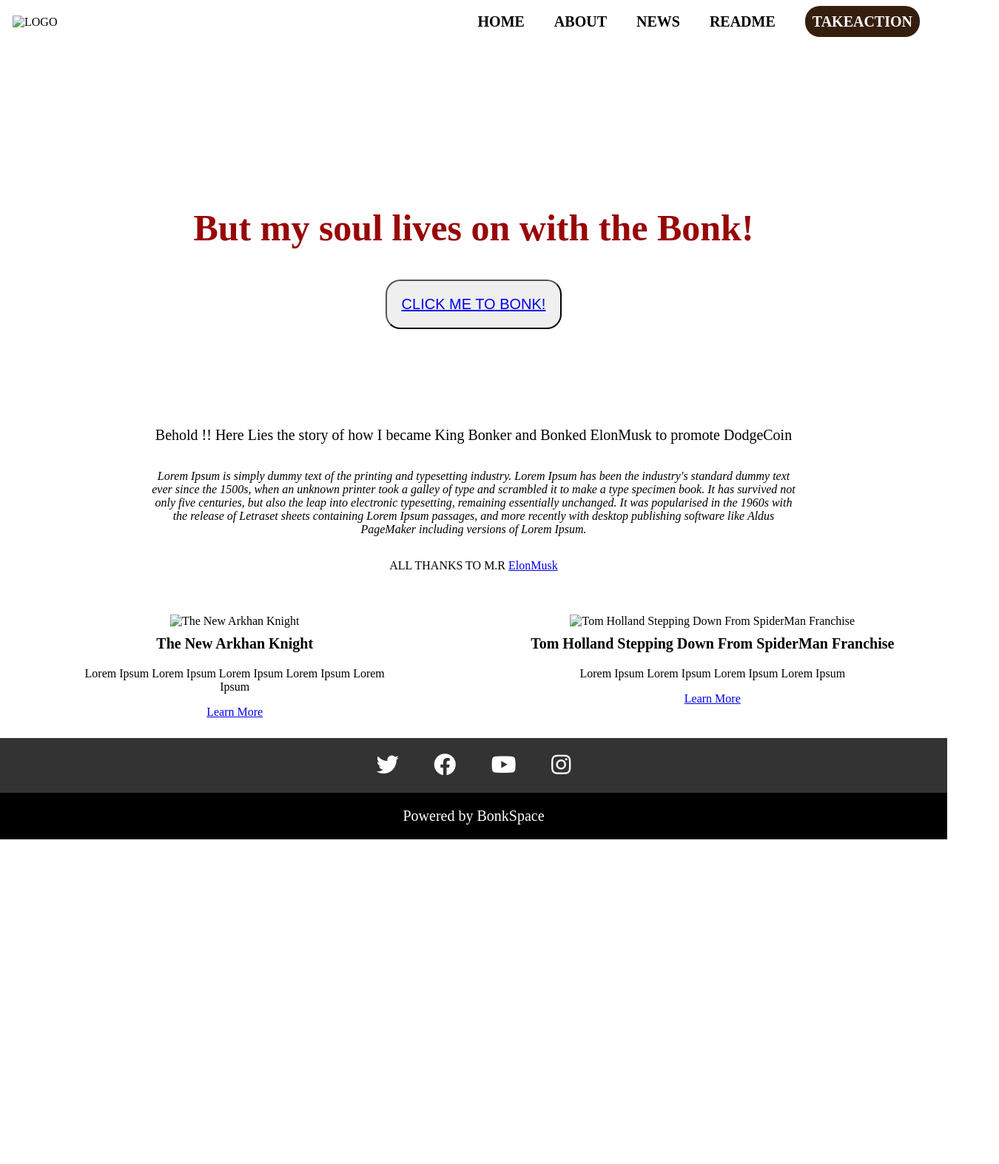
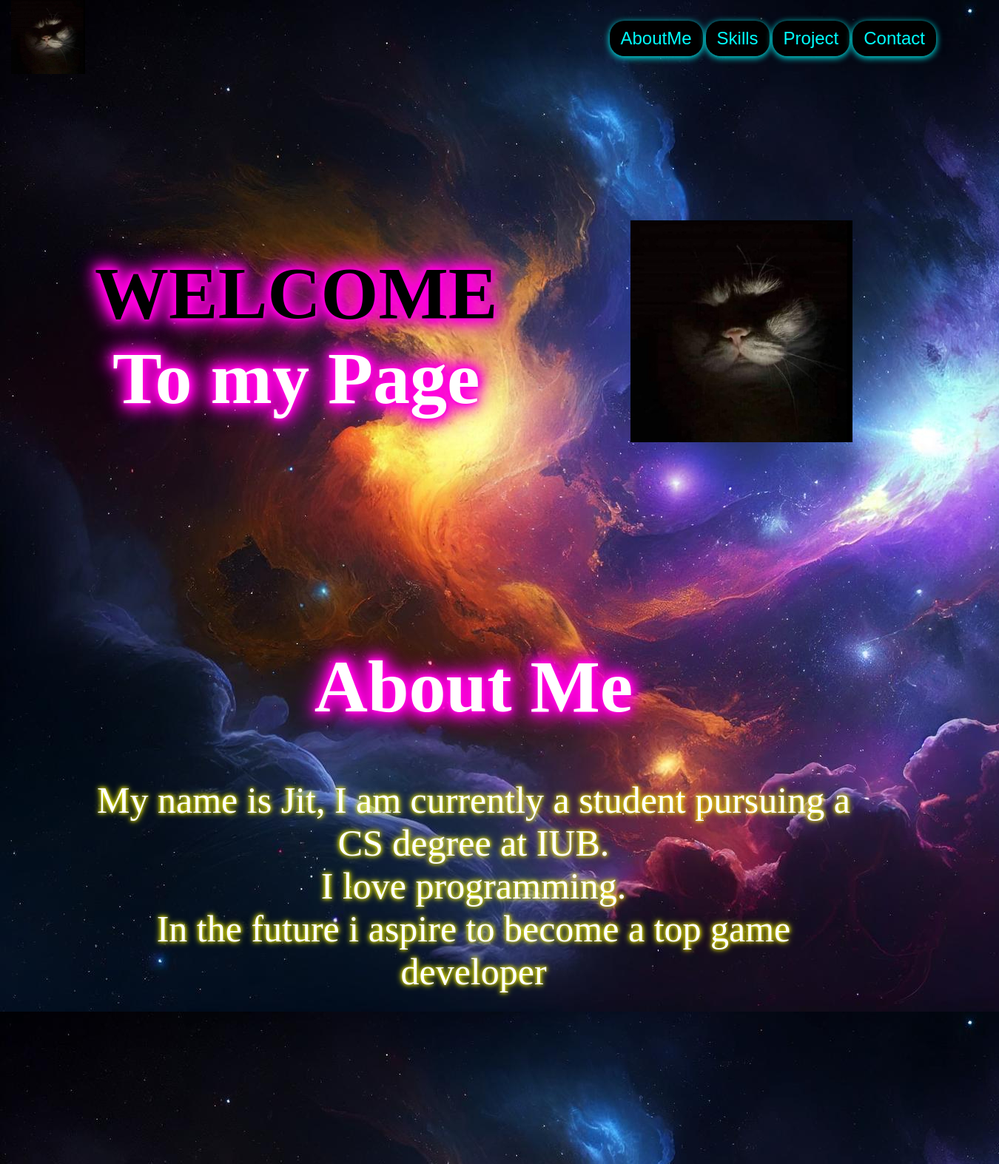
Before and after one commit to Plasma4321/Portfolio, a plain HTML site: page Portfolio.html in a window 1280 px wide. Shown: the top 1574 px of the page at 74% size, 1350 px wide, since content can reach past the window. Before the commit the page ends 1135 px from the top, so only its background shows below. Drawn offline with Linux system fonts and the light colour scheme.

Commit message:
FirstForm

```diff
--- a/Portfolio.css
+++ b/Portfolio.css
@@ -1,131 +1,121 @@
+body {
+  background: url('outerspace.jpg') ;
+  margin: 0px;
+}
 
-        body {
-            font-family: 'Times New Roman', Times, serif;
-            color: #000000;
-            margin: 0;
+nav {
+    display: flex; /* For Horizontally */
+    justify-content: space-between;/* There will be a gap between new contents */
+    align-items: center; /* Centre of the navigation section */
+    padding: 0px 15px;/* UD LR */
 }
-        nav {
+a.buttonanchor{
+    color: #0ff;
+    text-decoration: none;
+}
+a.buttonanchor:hover {
+  background: #0ff;
+  color: #000;
+  box-shadow: 0 0 5px #0ff, 0 0 15px #0ff;
+}
+a.buttonanchor:hover .Nezokoimage {
+  visibility: visible;
+}
+button {
+  font-size: 1.5em;
+  padding: 10px 15px; /* UD LR */
+  color: #0ff;  /* Color of button text */
+  border: none;
+  border-radius: 20px;    /*Kinda Rounded Button */
+  background: #000; /*Button Skin Color */
+  box-shadow: 0 2px 10px #0ff; /*Shift of shadow H-Shift V-Shift BlurSizeOfShadow, the more number of times i repeat the more darker the color */
+}
+
+button:hover {
+  background: #0ff;
+  color: #000;
+  box-shadow: 0 0 5px #0ff, 0 0 15px #0ff;
+}
+
+.Nezokoimage{
+  visibility: hidden;
+  width: 100px;
+  height: 100px;
+  position: absolute;
+}
+
+button:active,button.active {
+    background: #ff0;
+      color: #000;
+      box-shadow: 0 0 5px #ff0, 0 0 15px #ff0, 0 0 25px #ff0, 0 0 35px #ff0;
+}
+.neontxt {
+    color: #ffffff;
+    text-shadow:
+    0 0 5px #ff00de,
+    0 0 10px #ff00de,
+    0 0 15px #ff00de,
+    0 0 20px #ff00de,
+    0 0 25px #ff00de,
+    0 0 30px #ff00de,
+    0 0 35px #ff00de;
+}
+.neontxt2{
+    color: #ffffff;
+    text-shadow:
+    0 0 5px #ff0,
+    0 0 10px #ff0;
+}
+.Firsttext{
     display: flex;
     justify-content: space-between;
-            align-items: center;
-            padding: 0px 15px;
-        }
-
-        nav ul {
-            list-style: none;
-            display: flex;
-        }
-
-        nav li {
-            margin: 0 20px;
-        }
-
-        nav a {
-            text-decoration: none;
-            color: #000000;
-            font-weight: bold;
-            font-size: 20px;
-        }
-
-        .TAKEACT {
-            margin: 0 20px;
-        }
-
-        .TAKEACT a {
-            background-color: #361e0e;
-            border-radius: 20px;
-            padding: 10px;
-            color: #fff;
-            font-weight: bold;
-        }
-        .content {
-            padding: 80px;
-            margin-top: 20px;
-        }
-
-        .custom-button {
-            background-color: #361e0e;
-            border-radius: 20px;
-            padding: 10px 20px;
-            color: #fff;
-            font-weight: bold;
-            font-size: 16px;
-            display: block;
-        }
-        header {
-            background-image: url('Dodge Coin Icon.jpg');
-            background-size: cover;
-            background-position: center;
-            border-radius: 5px;
+    font-size: 50px;
+    padding-left: 10%;
+    padding-right: 10%;
+    height: 700px;
     text-align: center;
-            padding: 2px;
+    align-items: center; /* Centre of the section */
 
 }
+.Secondtext{
+    font-size: 50px;
+    padding-left: 10%;
+    padding-right: 10%;
+    height: 700px;
+    text-align: center;
+    align-items: center;
+}
+.Thirdtext{
 
-        h1{
-            color: rgb(152, 6, 6);
     font-size: 50px;
+    padding-left: 10%;
+    padding-right: 10%;
+    height: 500px;
+    text-align: center;
+    align-items: center;
 }
-        h2{
-            color: rgb(255, 255, 255);
-            font-size: 40px;
+.Fourthtext{
+
+    font-size: 50px;
+    padding-left: 10%;
+    padding-right: 10%;
+    height: 500px;
+    text-align: center;
+    align-items: center;
 }
-        .BONK{
-            color: rgb(38, 0, 255);
-            border-radius: 20px;
-            padding: 20px;
-            font-size: 20px;
-        }
-        .title{
+.Fifthtext{
+    font-size: 50px;
+    padding-left: 10%;
+    padding-right: 10%;
+    height: 300px;
     text-align: center;
-            padding-top: 30px;
-            font-size: 20px;
-        }
-        .inside{
-            text-align: center;
-            padding-top: 15px;
-            margin-left: 200px;
-            margin-right: 200px;
-            font-style: italic;
-        }
-        .finish{
-            text-align: center;
-            padding-top: 15px;
-        }
-        .image-container {
-            display: flex;
-            justify-content: space-between;
-        }
-
-        .image-box {
-            text-align: center;
-            width: 48%;
-            margin: 10px;
-        }
-
-        .image-box img {
-            max-width: 100%;
-            height: auto;
-        }
-
-        .image-box h3 {
-            font-size: 20px;
-            margin-top: 10px;
-        }
-
-        .image-box p {
-            font-size: 16px;
-            text-align: center;
-            margin-left: 100px;
-            margin-right: 100px;
+    align-items: center;
 }
 .social-box {
-            background-color: #333;
     text-align: center;
     padding: 20px 0;
     margin: 0;
 }
-
 .social-icon {
     font-size: 30px;
     color: #fff;
@@ -133,11 +123,33 @@
     cursor: pointer;
     text-decoration: none;
 }
-        .powered-by {
-            text-align: center;
-            background-color: #000000;
-            color: #fff;
-            padding: 20px 0;
-            font-size: 20px;
+@media (max-width: 600px) {
+  .Nezokoimage {
+    width: 50px;
+    height: 50px;
+  }
+  h1{
+    font-size: 50px;
+  }
+  h2{
+    font-size: 40px;
+  }
+  h3{
+    font-size: 30px;
+  }
+  p{
+    font-family: 'Barlow', sans-serif;
+  }
+  .Firsttext{
     margin: 0;
+    padding: 0;
+    display: block; /* For Vertical */
   }
+  .Secondtext{
+    height: 1000px;
+  }
+  .Thirdtext{
+    height: 800px;
+  }
+
+}
--- a/Portfolio.html
+++ b/Portfolio.html
@@ -1,81 +1,94 @@
 <!DOCTYPE html>
-<html lang="en">
+<html>
 <head>
-    <meta charset="UTF-8">
-    <meta name="viewport" content="width=device-width, initial-scale=1.0">
-    <link rel="stylesheet" href="https://cdnjs.cloudflare.com/ajax/libs/font-awesome/5.15.1/css/all.min.css" >
+<link rel="stylesheet" href="https://cdnjs.cloudflare.com/ajax/libs/font-awesome/5.15.1/css/all.min.css">
 <link rel="stylesheet" href="Portfolio.css">
-    <title>
-        <strong> Still in version 2</strong>
-    </title>
+<link rel="preconnect" href="https://fonts.googleapis.com">
+<link rel="preconnect" href="https://fonts.gstatic.com" crossorigin>
+<link href="https://fonts.googleapis.com/css2?family=Barlow:wght@600&display=swap" rel="stylesheet">
+<script src="Portfolio.js"></script>
 </head>
 <body>
-    <header>
-        <nav>
+<nav><!-- Navigation Bar Section -->
     <section>
-                <img src="Bonkai.jpg" alt="LOGO" style="width: 100px; height: 100px;">
+        <img src="Meow.jpg" alt="LOGO" style="width: 100px; height: 100px;">
     </section>
     <ul>
-                <li><a href="Somewhere">HOME</a></li>
-                <li><a href="Somewhere">ABOUT</a></li>
-                <li><a href="Somewhere">NEWS</a></li>
-                <li><a href="Somewhere">README</a></li>
-                <li class="TAKEACT"><a href="Somewhere">TAKEACTION</a></li>
+        <button ><a class="buttonanchor" href="#aboutme">AboutMe
+            <img src="nezoko_confused.gif" class="Nezokoimage"></a></button>
+        <button ><a class="buttonanchor" href="#skills">Skills
+            <img src="nezoko_running.gif" class="Nezokoimage"></a></button>
+        <button ><a class="buttonanchor" href="#projects">Project
+            <img src="nezoko_confused.gif" class="Nezokoimage"></a></button>
+        <button ><a class="buttonanchor" href="#contact">Contact
+            <img src="nezoko_running.gif" class="Nezokoimage"></a></button>
     </ul>
-        </nav>
-        <section class="content">
-            <h2>I may be gone physically</h2>
-            <h1>But my soul lives on with the Bonk!</h1>
-            <button class="BONK"><a href="https://www.youtube.com/shorts/w6d5GEq24tU">CLICK ME TO BONK!</a></button>
-        </section>
-    </header>
-    <p class="title">Behold !! Here Lies the story of how I became King Bonker and Bonked ElonMusk to promote DodgeCoin</p>
-    <p class="inside">Lorem Ipsum is simply dummy text of the printing and typesetting industry.
-         Lorem Ipsum has been the industry's standard dummy text ever since the 1500s,
-          when an unknown printer took a galley of type and scrambled it to make a type specimen book.
-           It has survived not only five centuries, but also the leap into electronic typesetting,
-            remaining essentially unchanged. It was popularised in the 1960s
-             with the release of Letraset sheets containing Lorem Ipsum passages, and more recently with desktop
-              publishing software like Aldus PageMaker including versions of Lorem Ipsum.</p>
-    <p class="finish">ALL THANKS TO M.R
-    <a href="https://economictimes.indiatimes.com/magazines/panache/to-celebrate-memelord-elon-musks-twitter-board-entry-netizens-flood-the-internet-with-jokes/articleshow/90687616.cms?from=mdr">
-        ElonMusk</a></p>
-    <p class="finish"></p>
-    <div class="image-container">
-        <div class="image-box">
-            <img src="FatBat.jpg" alt="The New Arkhan Knight" style="width: 200px; height: 350px;">
-            <h3>The New Arkhan Knight</h3>
-            <p>Lorem Ipsum Lorem Ipsum Lorem Ipsum Lorem Ipsum Lorem Ipsum</p>
-            <p><a href="NoWhere">Learn More</a></p>
+
+</nav><!-- Navigation Bar Section -->
+
+<!-- Welcoming Section -->
+<div class="Firsttext">
+    <h1 class="neontxt"><span style="color: black;">WELCOME</span> <br>To my Page </h1>
+    <section><img src="Meow.jpg" alt="Picture" style="width: 300px; height: 300px;"></section>
 </div>
-        <div class="image-box">
-            <img src="SpiderMan.jpg" alt="Tom Holland Stepping Down From SpiderMan Franchise" style="width: 350px; height: 350px;">
-            <h3>Tom Holland Stepping Down From SpiderMan Franchise</h3>
-            <p>Lorem Ipsum Lorem Ipsum Lorem Ipsum Lorem Ipsum</p>
-            <p><a href="NoWhere">Learn More</a></p>
+
+<!-- About Me Section -->
+<div id="aboutme" class="Secondtext">
+    <h1 class="neontxt">About Me</h1>
+    <p class="neontxt2">My name is Jit, I am currently a student
+        pursuing a CS degree at IUB.<br>
+        I love programming.
+        <br>In the future i aspire to
+        become a top game developer</h2>
+</div>
+
+<!-- Skills Section -->
+<div id="skills" class="Thirdtext">
+    <h1 class="neontxt">Skills</h1>
+    <a href="https://developer.mozilla.org/en-US/docs/Web/HTML"><img src="html.png" alt="HTML" style="width: 100px; height: 100px;"></a>
+    <a href="https://www.w3.org/Style/CSS/Overview.en.html"><img src="css.png" alt="CSS" style="width: 100px; height: 100px;"></a>
+    <a href="https://getbootstrap.com/"><img src="Bootstrap.png" alt="Bootstrap" style="width: 100px; height: 100px;"></a>
+    <a href="https://www.javascript.com/"><img src="javascript.webp" alt="javascript" style="width: 100px; height: 100px;"></a>
+    <a href="https://www.java.com/en/"><img src="java.webp" alt="java" style="width: 100px; height: 100px;"></a>
+    <a href="https://isocpp.org/"><img src="c++.png" alt="c++" style="width: 100px; height: 100px;"></a>
+    <a href="https://learn.microsoft.com/en-us/dotnet/csharp/"><img src="c_sharp.png" alt="C#" style="width: 100px; height: 100px;"></a>
+    <a href="https://www.python.org/"><img src="python.png" alt="Python" style="width: 100px; height: 100px;"></a>
+    <a href="https://www.mysql.com/"><img src="Mysql.png" alt="Mysql" style="width: 100px; height: 100px;"></a>
+    <a href="https://www.php.net/"><img src="php.png" alt="php" style="width: 100px; height: 100px;"></a>
+    <a href="https://www.adobe.com/products/illustrator.html"><img src="adobeillustrator.webp" alt="adobeillustrator" style="width: 100px; height: 100px;"></a>
+    <a href="https://powerbi.microsoft.com/en-us/"><img src="powerbi.png" alt="powerbi" style="width: 100px; height: 100px;"></a>
+</div>
+
+<!-- Projects Section -->
+<div id="projects" class="Fourthtext">
+    <h1 class="neontxt">Project</h1>
+    <h2 class="neontxt">Incoming ....</h1>
+</div>
+
+<!-- Contact Section -->
+<div id="contact" class="Fifthtext">
+    <h2 class="neontxt">Social Media</h2>
+        <h3 class="neontxt">tahmidhossainjit@gmail.com</h3>
+    <div class="social-box">
+        <a href="https://steamcommunity.com/profiles/76561198036473526/" class="social-icon" target="_blank">
+            <i class="fab fa-steam"></i>
+        </a>
+        <a href="https://www.facebook.com/tahmid.jit" class="social-icon" target="_blank">
+            <i class="fab fa-facebook"></i>
+        </a>
+        <a href="https://discordapp.com/users/311203403264950272" class="social-icon" target="_blank">
+            <i class="fab fa-discord"></i>
+        </a>
+        <a href="https://github.com/Plasma4321" class="social-icon" target="_blank">
+            <i class="fab fa-github"></i>
+        </a>
+        <a href="https://www.hackerrank.com/profile/tahmidhossainjit" class="social-icon" target="_blank">
+            <i class="fab fa-hackerrank"></i>
+        </a>
+
     </div>
 </div>
-    <footer>
-        <footer>
-            <div class="social-box">
-                <a href="https://www.twitter.com" class="social-icon" target="_blank">
-                    <i class="fab fa-twitter"></i>
-                </a>
-                <a href="https://www.facebook.com" class="social-icon" target="_blank">
-                    <i class="fab fa-facebook"></i>
-                </a>
-                <a href="https://www.youtube.com" class="social-icon" target="_blank">
-                    <i class="fab fa-youtube"></i>
-                </a>
-                <a href="https://www.instagram.com" class="social-icon" target="_blank">
-                    <i class="fab fa-instagram"></i>
-                </a>
-            </div>
-            <div class="powered-by">
-                Powered by BonkSpace
-            </div>
-        </footer>
-    </footer>
+
 
 </body>
 </html>
```
Also changed, not shown: Portfolio.js (+17 -0 lines), Bootstrap.png (added), Meow.jpg (added), Mysql.png (added), Outerspace.jpg (added), adobeillustrator.webp (added), c++.png (added), c_sharp.png (added), css.png (added), html.png (added), java.webp (added), javascript.webp (added), nezoko_confused.gif (added), nezoko_running.gif (added), 3 more files. Lines whose indentation alone changed are shown as unchanged.
